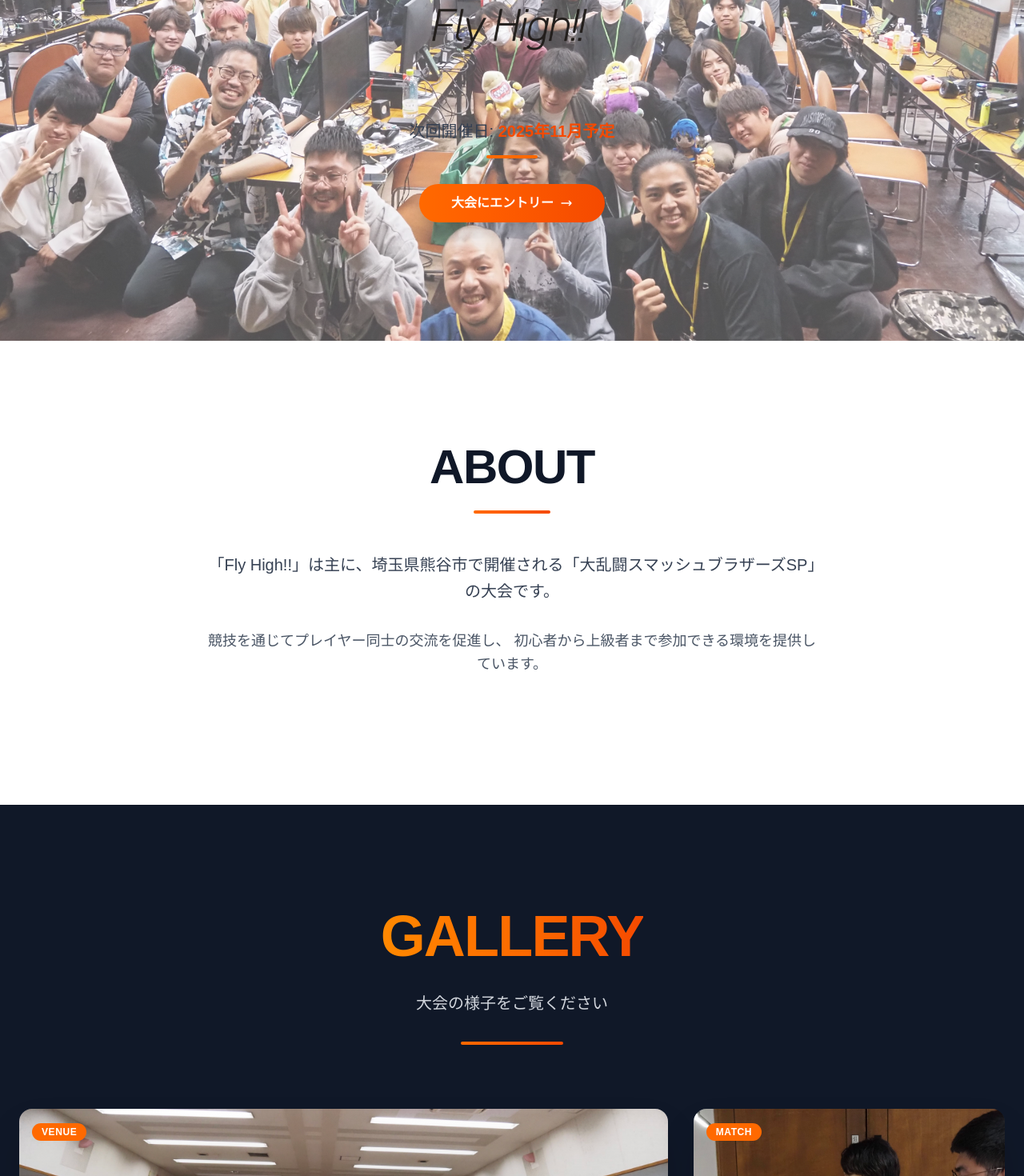
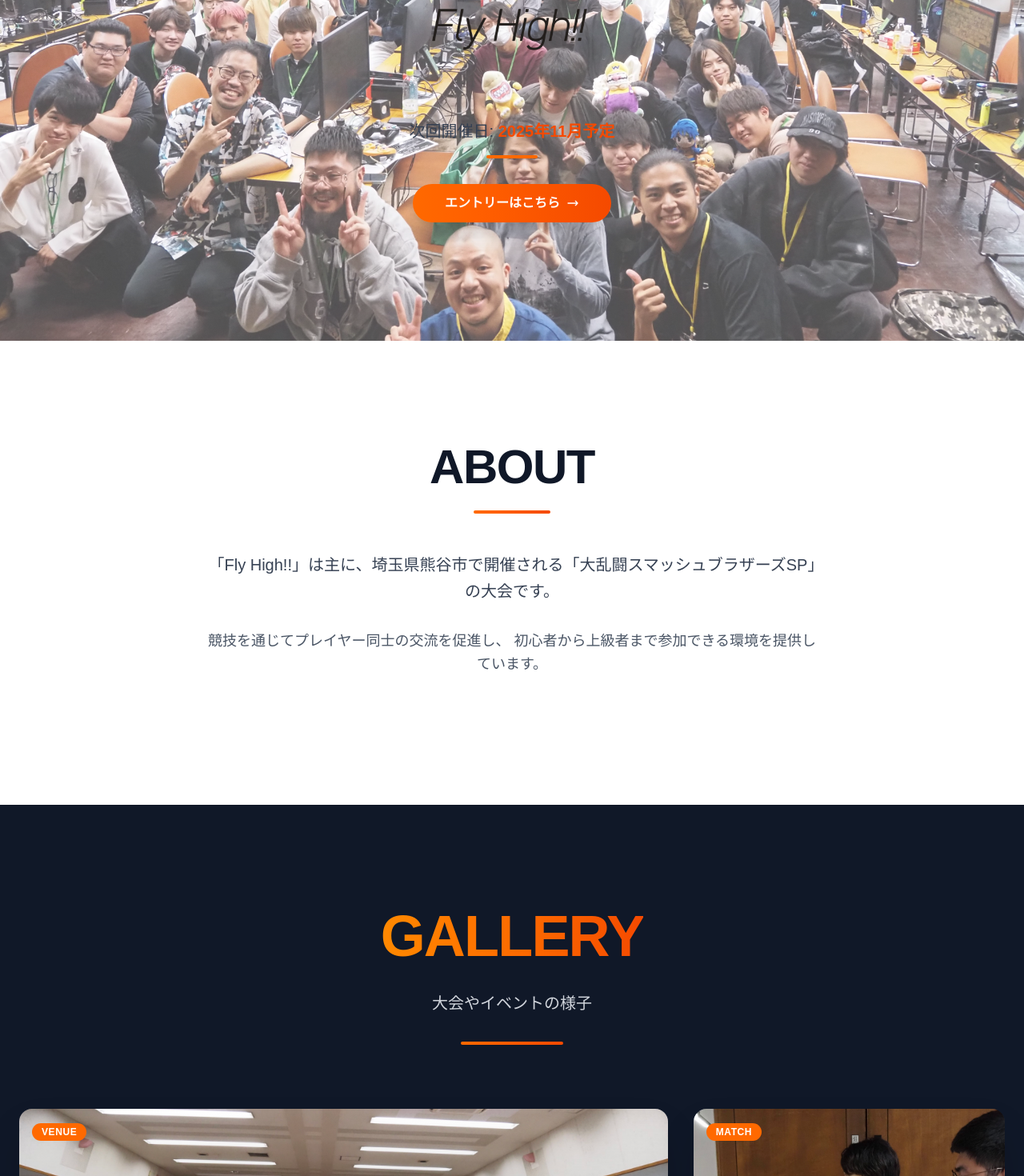
Before and after one commit to kounagi150/FlyHigh_HP, a Next.js app: page / in a window 1280 px wide. Shown: the part 374-1844 px from the top of the page at 80% size. Built offline with nearby package versions, Linux system fonts and the light colour scheme.

Commit message:
文面変更

```diff
--- a/components/Gallery.tsx
+++ b/components/Gallery.tsx
@@ -62,7 +62,7 @@
             </span>
           </h2>
           <p className="text-xl text-gray-300 max-w-2xl mx-auto leading-relaxed">
-            大会の様子をご覧ください
+            大会やイベントの様子
           </p>
           <div className="w-32 h-1 bg-gradient-to-r from-orange-500 to-orange-600 mx-auto rounded-full mt-8"></div>
         </div>
--- a/components/Hero.tsx
+++ b/components/Hero.tsx
@@ -38,7 +38,7 @@
         <div className="space-y-2">
           <button className="group bg-gradient-to-r from-orange-500 to-orange-600 text-white px-6 py-2.5 sm:px-10 sm:py-3 rounded-full font-bold text-sm sm:text-base hover:from-orange-600 hover:to-orange-700 transition-all duration-300 shadow-xl transform hover:scale-105">
             <span className="flex items-center justify-center gap-2">
-              大会にエントリー
+              エントリーはこちら
               <svg className="w-4 h-4 group-hover:translate-x-1 transition-transform" fill="none" stroke="currentColor" viewBox="0 0 24 24">
                 <path strokeLinecap="round" strokeLinejoin="round" strokeWidth={2} d="M17 8l4 4m0 0l-4 4m4-4H3" />
               </svg>
```
